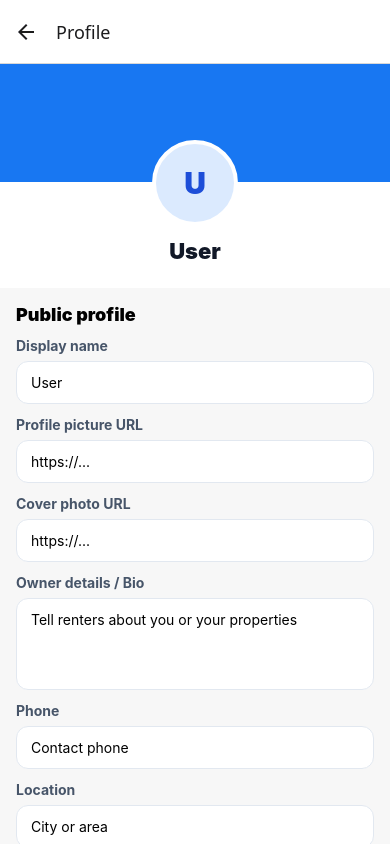
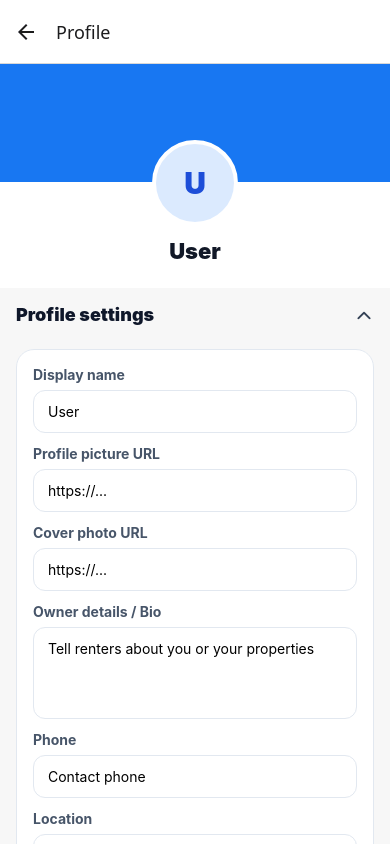
Before and after one commit to shakil51298/rentaX, a React Native app: screen /Profile in a window 390 px wide. Built offline with nearby package versions, Linux system fonts and the light colour scheme.

Commit message:
profile setting and notification setting added

```diff
--- a/src/screens/ProfileScreen.js
+++ b/src/screens/ProfileScreen.js
@@ -6,6 +6,7 @@ import {
   KeyboardAvoidingView,
   Platform,
   ScrollView,
+  Switch,
   Text,
   TextInput,
   TouchableOpacity,
@@ -55,6 +56,83 @@ function Field({ label, value, onChangeText, placeholder, multiline, keyboardTyp
   )
 }
 
+function SectionTitle({ children }) {
+  return (
+    <Text style={{ fontSize: 18, fontWeight: '900', color: '#0f172a', marginBottom: 12 }}>
+      {children}
+    </Text>
+  )
+}
+
+function CollapsibleSection({ title, expanded, onPress, children }) {
+  return (
+    <View>
+      <TouchableOpacity
+        onPress={onPress}
+        activeOpacity={0.8}
+        style={{
+          flexDirection: 'row',
+          alignItems: 'center',
+          justifyContent: 'space-between',
+          marginBottom: expanded ? 12 : 0,
+        }}
+      >
+        <SectionTitle>{title}</SectionTitle>
+
+        <Ionicons
+          name={expanded ? 'chevron-up' : 'chevron-down'}
+          size={20}
+          color="#334155"
+          style={{ marginTop: -10 }}
+        />
+      </TouchableOpacity>
+
+      {expanded ? children : null}
+    </View>
+  )
+}
+
+function SectionCard({ children }) {
+  return (
+    <View
+      style={{
+        backgroundColor: '#fff',
+        borderRadius: 18,
+        padding: 16,
+        borderWidth: 1,
+        borderColor: '#e2e8f0',
+      }}
+    >
+      {children}
+    </View>
+  )
+}
+
+function SettingRow({ title, subtitle, value, onValueChange }) {
+  return (
+    <View
+      style={{
+        flexDirection: 'row',
+        alignItems: 'center',
+        justifyContent: 'space-between',
+        paddingVertical: 12,
+      }}
+    >
+      <View style={{ flex: 1, paddingRight: 16 }}>
+        <Text style={{ color: '#111827', fontWeight: '800', fontSize: 15 }}>{title}</Text>
+        <Text style={{ color: '#64748b', marginTop: 4, lineHeight: 18 }}>{subtitle}</Text>
+      </View>
+
+      <Switch
+        value={value}
+        onValueChange={onValueChange}
+        trackColor={{ false: '#cbd5e1', true: '#93c5fd' }}
+        thumbColor={value ? '#1877F2' : '#f8fafc'}
+      />
+    </View>
+  )
+}
+
 export default function ProfileScreen({ navigation }) {
   const [user, setUser] = useState(null)
   const [loading, setLoading] = useState(true)
@@ -67,6 +145,10 @@ export default function ProfileScreen({ navigation }) {
   const [location, setLocation] = useState('')
   const [userType, setUserType] = useState('renter')
   const [isVerified, setIsVerified] = useState(false)
+  const [notifyMessages, setNotifyMessages] = useState(true)
+  const [notifyActivity, setNotifyActivity] = useState(true)
+  const [profileExpanded, setProfileExpanded] = useState(true)
+  const [notificationExpanded, setNotificationExpanded] = useState(true)
 
   useEffect(() => {
     loadUser()
@@ -86,6 +168,8 @@ export default function ProfileScreen({ navigation }) {
     setAvatarUrl(metadata.avatar_url || metadata.picture || '')
     setCoverUrl(metadata.cover_url || '')
     setUserType(metadata.user_type || 'renter')
+    setNotifyMessages(metadata.notify_messages !== false)
+    setNotifyActivity(metadata.notify_activity !== false)
 
     if (user?.id) {
       const { data } = await supabase
@@ -128,6 +212,8 @@ export default function ProfileScreen({ navigation }) {
         cover_url: coverUrl.trim() || null,
         user_type: userType,
         user_type_label: selectedType?.title,
+        notify_messages: notifyMessages,
+        notify_activity: notifyActivity,
       },
     })
 
@@ -257,11 +343,13 @@ export default function ProfileScreen({ navigation }) {
         </View>
       </View>
 
-      <View style={{ padding: 16 }}>
-        <Text style={{ fontSize: 18, fontWeight: '900', marginBottom: 12 }}>
-          Public profile
-        </Text>
-
+      <View style={{ padding: 16, gap: 18 }}>
+        <CollapsibleSection
+          title="Profile settings"
+          expanded={profileExpanded}
+          onPress={() => setProfileExpanded((current) => !current)}
+        >
+          <SectionCard>
             <Field
               label="Display name"
               value={displayName}
@@ -310,7 +398,7 @@ export default function ProfileScreen({ navigation }) {
               Account type
             </Text>
 
-        <View style={{ flexDirection: 'row', gap: 10, marginBottom: 16 }}>
+            <View style={{ flexDirection: 'row', gap: 10 }}>
               {USER_TYPES.map((item) => {
                 const isSelected = userType === item.id
 
@@ -341,20 +429,45 @@ export default function ProfileScreen({ navigation }) {
                 )
               })}
             </View>
+          </SectionCard>
+        </CollapsibleSection>
+
+        <CollapsibleSection
+          title="Notification settings"
+          expanded={notificationExpanded}
+          onPress={() => setNotificationExpanded((current) => !current)}
+        >
+          <SectionCard>
+            <SettingRow
+              title="Messages"
+              subtitle="Get notified when someone sends you a new chat message."
+              value={notifyMessages}
+              onValueChange={setNotifyMessages}
+            />
+
+            <View style={{ height: 1, backgroundColor: '#e2e8f0' }} />
+
+            <SettingRow
+              title="Post and comment activity"
+              subtitle="Show alerts for likes, replies, and activity on your posts or comments."
+              value={notifyActivity}
+              onValueChange={setNotifyActivity}
+            />
+          </SectionCard>
+        </CollapsibleSection>
 
         <TouchableOpacity
           onPress={saveProfile}
           disabled={saving}
           style={{
             backgroundColor: saving ? '#8bbcf7' : '#1877F2',
-            borderRadius: 12,
+            borderRadius: 14,
             paddingVertical: 15,
             alignItems: 'center',
-            marginBottom: 14,
           }}
         >
           <Text style={{ color: '#fff', fontWeight: '900' }}>
-            {saving ? 'Saving...' : 'Save profile'}
+            {saving ? 'Saving...' : 'Save settings'}
           </Text>
         </TouchableOpacity>
 
@@ -363,7 +476,7 @@ export default function ProfileScreen({ navigation }) {
           style={{
             backgroundColor: '#111',
             paddingVertical: 15,
-            borderRadius: 12,
+            borderRadius: 14,
             alignItems: 'center',
           }}
         >
```
Lines whose indentation alone changed are shown as unchanged.
